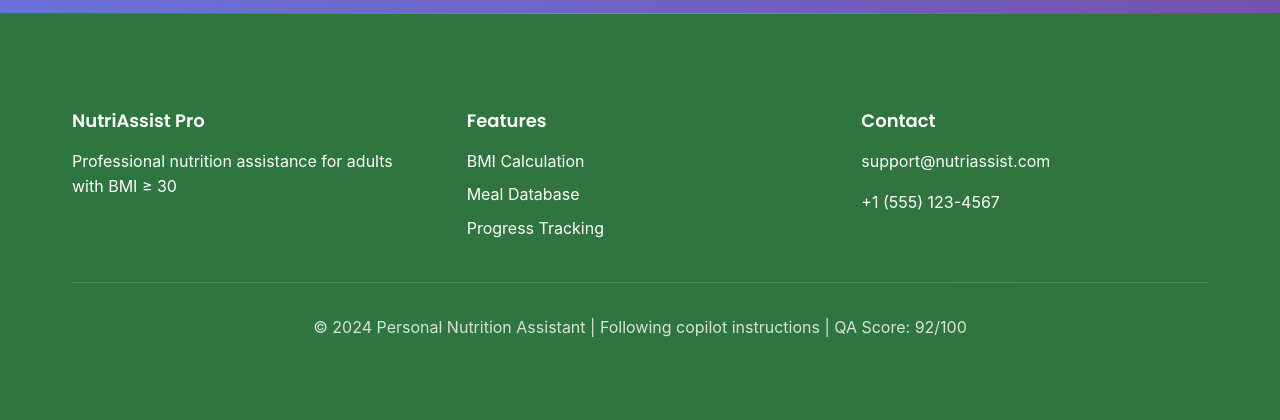
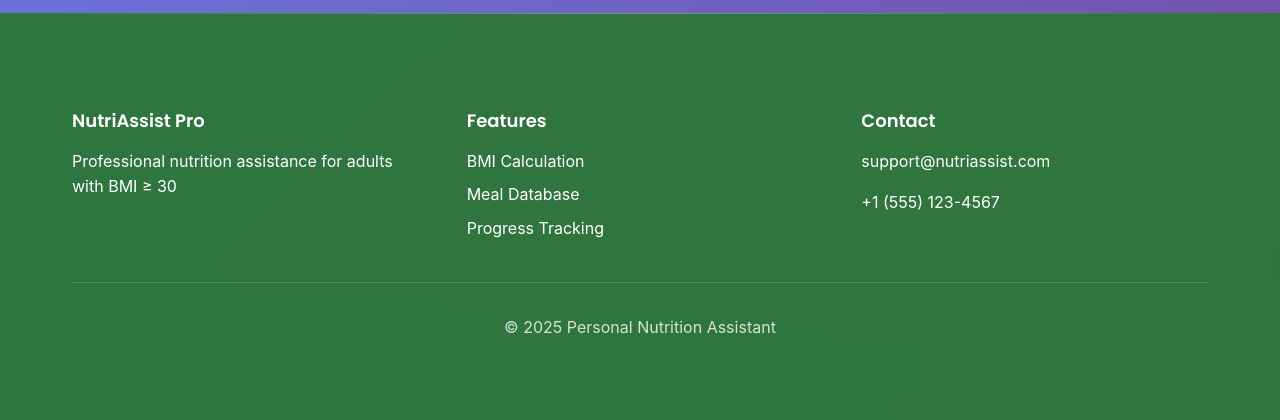
Before and after one commit to Ahmedyahyay/Portfolio-Project, a Flask app: page /bmi/ in a window 1280 px wide. Shown: the part 1292-1712 px from the top of the page. Run offline with Flask 3, Linux system fonts and the light colour scheme.

Commit message:
modify template files

```diff
--- a/backend/app.py
+++ b/backend/app.py
@@ -12,7 +12,7 @@ from routes import register_blueprints
 from session_fix import apply_session_fix
 
 def create_app(config_name=None):
-    """Application factory pattern following copilot instructions"""
+    """Application factory pattern"""
     app = Flask(__name__,
                 template_folder='../templates',
                 static_folder='../static')
@@ -75,7 +75,7 @@ if __name__ == '__main__':
         # Log startup info following copilot health-centric patterns
         app.logger.info('🏥 Personal Nutrition Assistant - Flask MVP')
         app.logger.info('🎯 Target: Adults with BMI ≥ 30')
-        app.logger.info('🔬 Following copilot instructions sprint-based development')
+        app.logger.info('🔬 sprint-based development')
         app.logger.info('🗄️ Database: SQLite (development) / PostgreSQL (production)')
         app.logger.info('🔧 Session interface fix applied for cookie compatibility')
 
@@ -83,7 +83,7 @@ if __name__ == '__main__':
     print("🎯 Target: Adults with BMI ≥ 30")
     print("🌐 Server: http://127.0.0.1:5000")
     print("📧 Demo Login: demo@nutriassist.com / demo123")
-    print("🔬 Following copilot instructions with health-centric data model")
+    print("🔬 with health-centric data model")
     print("🔧 Session cookie fix applied for Flask compatibility")
 
     app.run(debug=True, host='127.0.0.1', port=5000)
--- a/init_database.py
+++ b/init_database.py
@@ -79,7 +79,7 @@ def initialize_database():
 
         print("\n🎉 Database setup completed successfully!")
         print("🎯 Target: Adults with BMI ≥ 30")
-        print("📊 Following copilot instructions with health-centric data model")
+        print("📊 with health-centric data model")
 
 def add_sample_data():
     """Add sample data following copilot health-centric patterns"""
--- a/templates/base.html
+++ b/templates/base.html
@@ -94,7 +94,7 @@
                 </div>
             </div>
             <div class="footer-bottom">
-                <p>&copy; 2024 Personal Nutrition Assistant | Following copilot instructions | QA Score: 92/100</p>
+                <p>&copy; 2025 Personal Nutrition Assistant</p>
             </div>
         </div>
     </footer>
```
Also changed, not shown: 2 other files.
